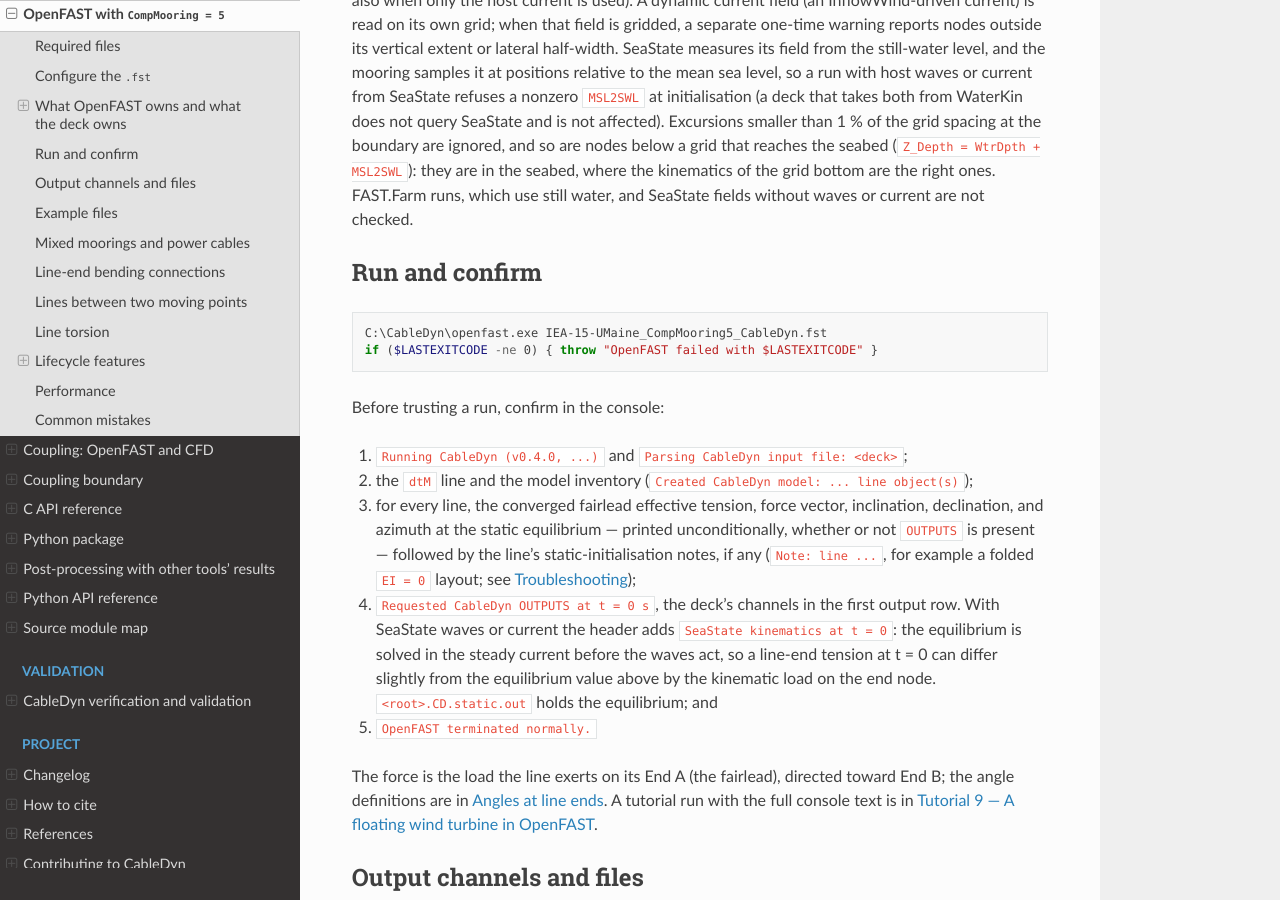
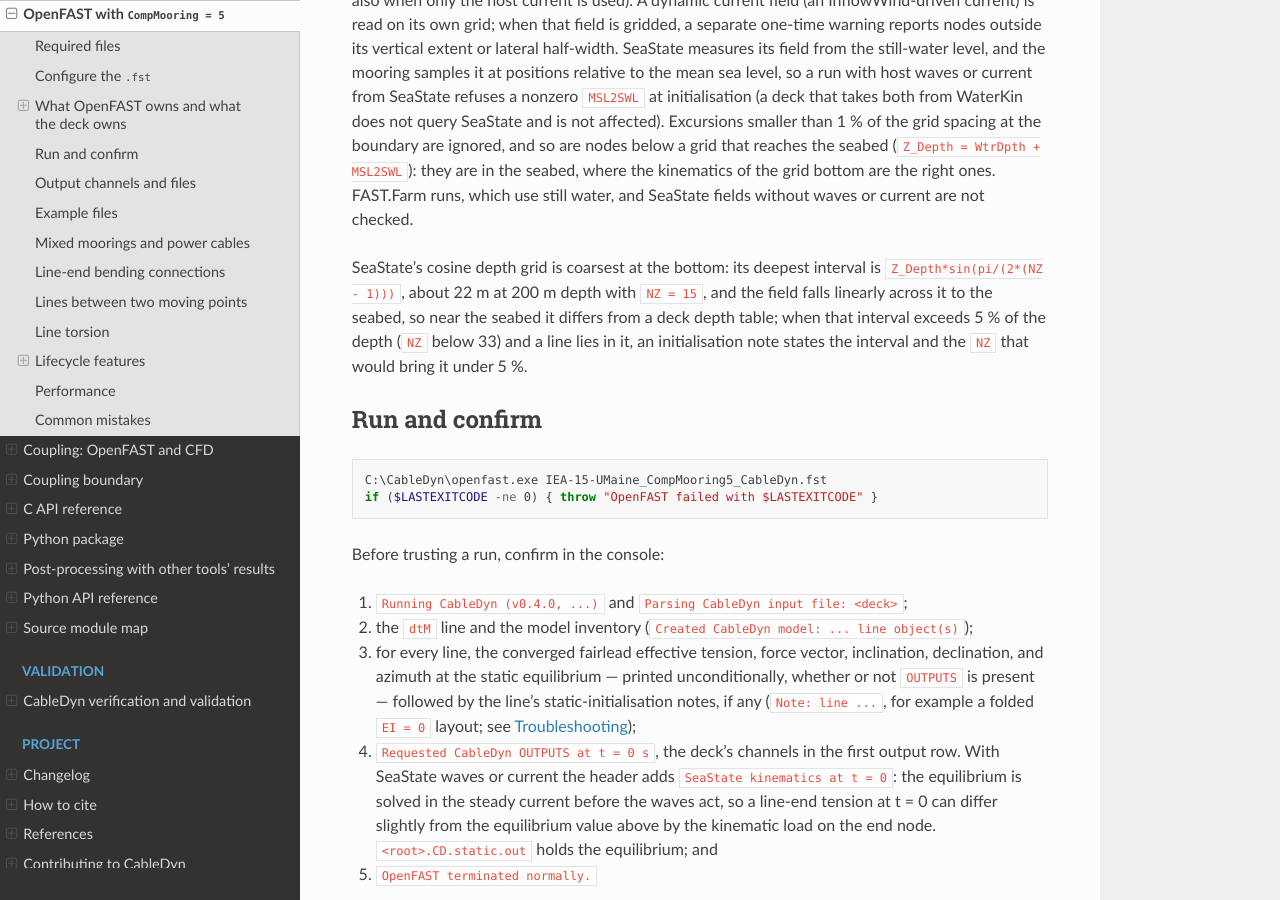
Before and after one commit to SMI-Lab-Inha/CableDyn, a Sphinx documentation site: the page built from doc/openfast.rst, in a window 1280 px wide and 900 px high, scrolled down 4299 px. Built offline with Sphinx 7.4.7 and the Read the Docs theme 3.1.0, drawn with Linux system fonts in a browser that asks for light colours.

Commit message:
feat(openfast): note a coarse deepest interval of the SeaState depth grid
SeaState's depth levels are cosine-spaced, so the grid is coarsest at the
bottom: the deepest interval is Z_Depth*sin(pi/(2*(NZ - 1))), about 22 m
at 200 m depth with NZ = 15, and the field is linear across it down to
the seabed, unlike a deck depth table.

The OpenFAST module now says so at initialisation when that interval
exceeds 5 % of the depth (NZ below 33) and a line lies in it, with the
interval, the nodes in it and the NZ that brings it under 5 %. For the
1/7-power current the linear ramp is up to 62 % low whatever the interval
is, so the interval alone sets how much of the column carries the
difference: the depth integral lacks 3/7*(H/D)^(8/7), 1.4 % at the
threshold and 3.5 % at NZ = 15.

The note applies only when waves or a current come from SeaState and the
grid reaches the seabed; a shorter grid has the out-of-grid warning. It
is printed once, at initialisation, and changes no result.

Signed-off-by: Jae Hoon Seo <jaehoon.seo@inha.ac.kr>

```diff
--- a/doc/openfast.rst
+++ b/doc/openfast.rst
@@ -206,6 +206,12 @@
 the seabed (``Z_Depth = WtrDpth + MSL2SWL``): they are in the seabed, where the kinematics of the
 grid bottom are the right ones. FAST.Farm runs, which use still water, and SeaState fields
 without waves or current are not checked.
+
+SeaState's cosine depth grid is coarsest at the bottom: its deepest interval is
+``Z_Depth*sin(pi/(2*(NZ - 1)))``, about 22 m at 200 m depth with ``NZ = 15``, and the field falls
+linearly across it to the seabed, so near the seabed it differs from a deck depth table; when that
+interval exceeds 5 % of the depth (``NZ`` below 33) and a line lies in it, an initialisation note
+states the interval and the ``NZ`` that would bring it under 5 %.
 
 Run and confirm
 ---------------
```
Also changed, not shown: CHANGELOG.md (+2 -0 lines), 1 other file.
